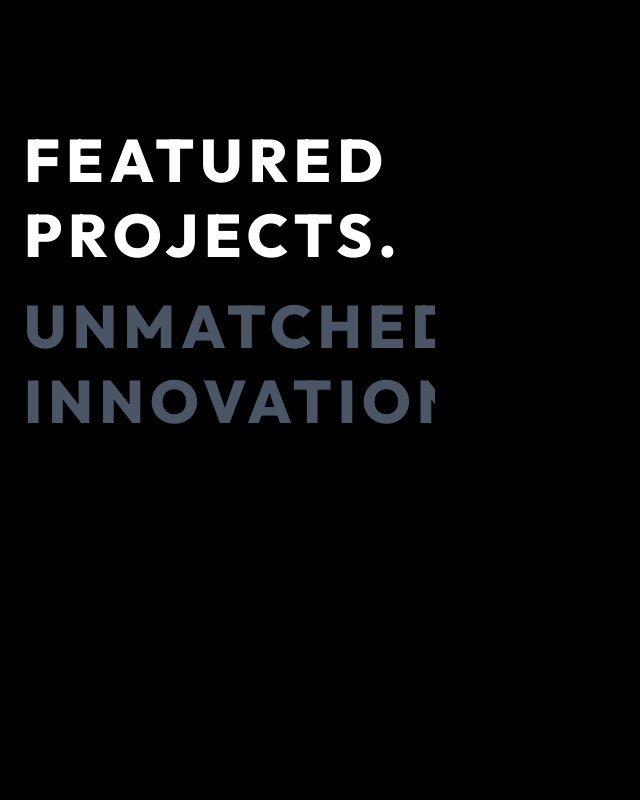
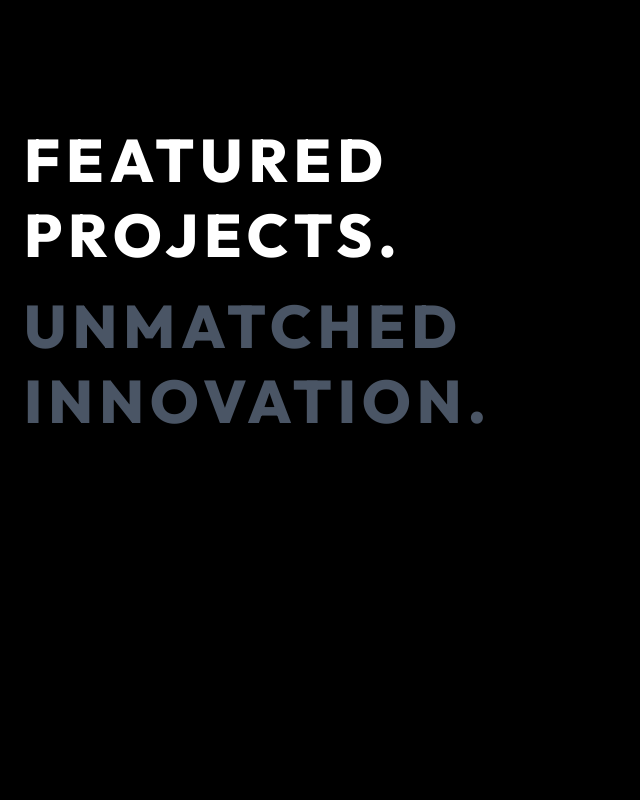
Before and after one commit to Abhinandankhajuria01/Portfolio, a React (Vite) app: page / in a window 1280 px wide. Shown: the part 1820-2620 px from the top of the page, without its empty margins (0-640 px from the left). Built offline with nearby package versions, Linux system fonts and the light colour scheme.

Commit message:
style: fix clipping of 'Unmatched Innovation' text by widening left column and adjusting typography

```diff
--- a/src/components/Projects.tsx
+++ b/src/components/Projects.tsx
@@ -173,17 +173,17 @@ export default function Projects() {
     <section id="projects" ref={sectionRef} className="py-16 md:py-32 px-6 bg-black text-white border-t border-white/10">
       <div className="max-w-7xl mx-auto">
 
-        <div className="flex flex-col lg:flex-row gap-16 lg:gap-24">
+        <div className="flex flex-col lg:flex-row gap-12 lg:gap-16">
           {/* Left Column Header */}
-          <div className="lg:w-1/3">
-            <h2 ref={headingRef} className="text-4xl md:text-5xl lg:text-6xl font-black uppercase tracking-[0.1em] leading-tight sticky top-32" style={{ clipPath: 'inset(0 0% 0 0)' }}>
+          <div className="lg:w-5/12">
+            <h2 ref={headingRef} className="text-4xl md:text-5xl lg:text-5xl xl:text-6xl font-black uppercase tracking-[0.1em] leading-tight sticky top-32 break-words" style={{ clipPath: 'inset(0 0% 0 0)' }}>
               Featured<br/>Projects.<br/>
               <span className="text-gray-600 block mt-4">Unmatched<br/>Innovation.</span>
             </h2>
           </div>
 
           {/* Right Column Grid */}
-          <div className="lg:w-2/3 grid grid-cols-1 md:grid-cols-2 gap-8">
+          <div className="lg:w-7/12 grid grid-cols-1 md:grid-cols-2 gap-8">
             {projects.map((project, idx) => {
               const Icon = project.icon;
               return (
```
